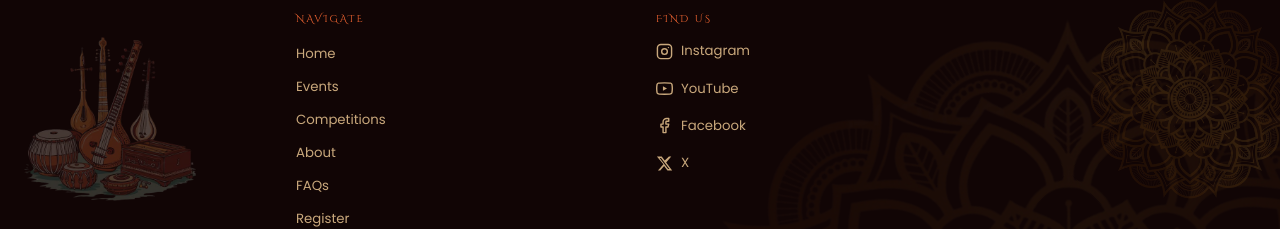
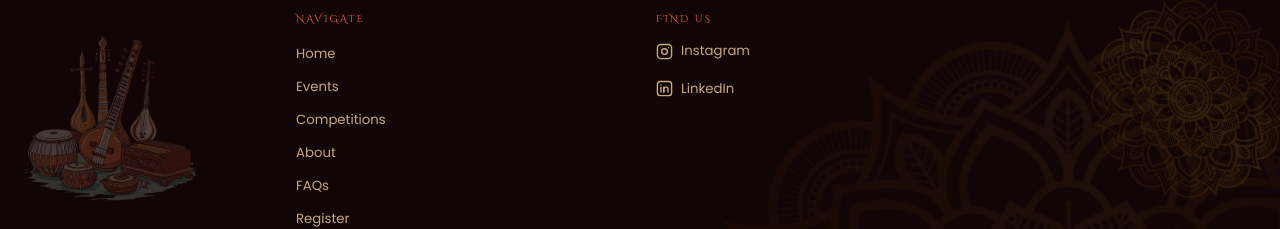
Before and after one commit to Aryan-A-Sonawane/crescendo26, a Next.js app in the folder frontend/: page / in a window 1280 px wide. Shown: the part 3184-3413 px from the top of the page. Built offline with nearby package versions, Linux system fonts and the light colour scheme; a web font is replaced by a local one.

Commit message:
feat: update social media links in footer, replacing placeholders with actual URLs

```diff
--- a/frontend/components/Footer.tsx
+++ b/frontend/components/Footer.tsx
@@ -33,7 +33,7 @@ function Diya({ size = 22 }: { size?: number }) {
 const SOCIALS = [
   {
     label: "Instagram",
-    href: "#",
+    href: "https://www.instagram.com/vit_pune_official?igsh=MXduem90cWJneGhxcQ==",
     icon: (
       <svg width="17" height="17" viewBox="0 0 24 24" fill="none" stroke="currentColor" strokeWidth="2" strokeLinecap="round" strokeLinejoin="round">
         <rect x="2" y="2" width="20" height="20" rx="5" />
@@ -43,30 +43,15 @@ const SOCIALS = [
     ),
   },
   {
-    label: "YouTube",
-    href: "#",
+    label: "LinkedIn",
+    href: "https://in.linkedin.com/school/vishwakarma-institute-of-technology-pune/",
     icon: (
       <svg width="17" height="17" viewBox="0 0 24 24" fill="none" stroke="currentColor" strokeWidth="2" strokeLinecap="round" strokeLinejoin="round">
-        <path d="M22.54 6.42a2.78 2.78 0 0 0-1.95-1.97C18.88 4 12 4 12 4s-6.88 0-8.59.45A2.78 2.78 0 0 0 1.46 6.42 29 29 0 0 0 1 12a29 29 0 0 0 .46 5.58 2.78 2.78 0 0 0 1.95 1.97C5.12 20 12 20 12 20s6.88 0 8.59-.45a2.78 2.78 0 0 0 1.95-1.97A29 29 0 0 0 23 12a29 29 0 0 0-.46-5.58z" />
-        <polygon points="9.75 15.02 15.5 12 9.75 8.98 9.75 15.02" fill="currentColor" stroke="none" />
-      </svg>
-    ),
-  },
-  {
-    label: "Facebook",
-    href: "#",
-    icon: (
-      <svg width="17" height="17" viewBox="0 0 24 24" fill="none" stroke="currentColor" strokeWidth="2" strokeLinecap="round" strokeLinejoin="round">
-        <path d="M18 2h-3a5 5 0 0 0-5 5v3H7v4h3v8h4v-8h3l1-4h-4V7a1 1 0 0 1 1-1h3z" />
-      </svg>
-    ),
-  },
-  {
-    label: "X",
-    href: "#",
-    icon: (
-      <svg width="17" height="17" viewBox="0 0 24 24" fill="currentColor">
-        <path d="M18.244 2.25h3.308l-7.227 8.26 8.502 11.24H16.17l-4.714-6.231-5.401 6.231H2.747l7.73-8.835L1.254 2.25H8.08l4.253 5.622zm-1.161 17.52h1.833L7.084 4.126H5.117z" />
+        <rect x="2" y="2" width="20" height="20" rx="4" />
+        <path d="M7 10v7" />
+        <path d="M7 7v.01" />
+        <path d="M11 17v-4a3 3 0 0 1 6 0v4" />
+        <path d="M11 10v7" />
       </svg>
     ),
   },
```
